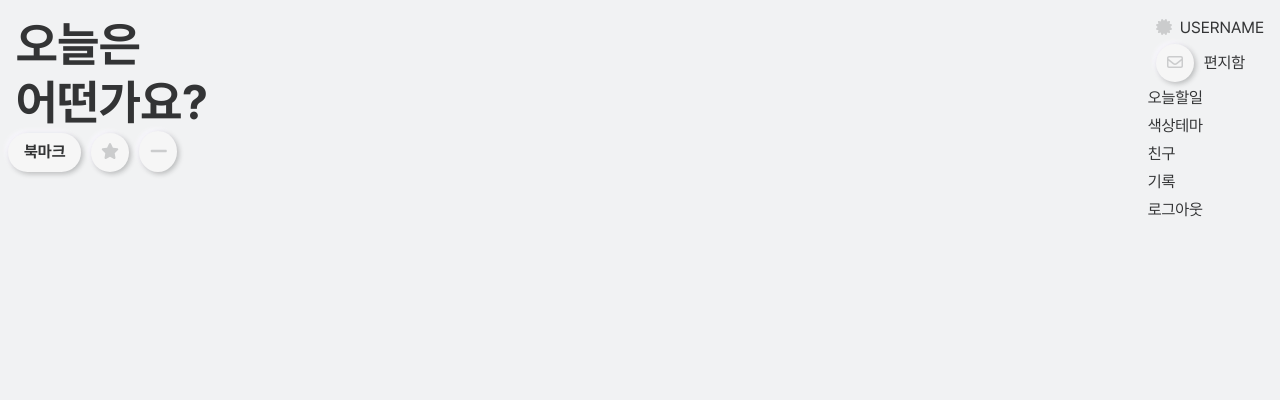
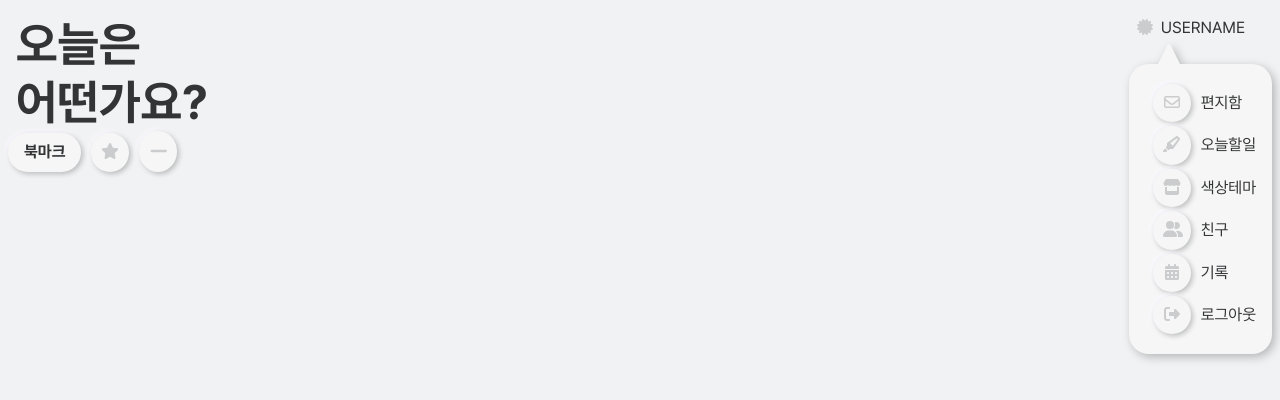
Before and after one commit to codestates-seb/seb40_main_029, a React (Create React App) app in the folder client/: page / in a window 1280 px wide. Both pictures are taken after a click on the element "USERNAME". Shown: the top 400 px of the page. Built offline with nearby package versions, Linux system fonts and the light colour scheme.

Commit message:
feat : nav 구현

```diff
--- a/client/src/components/nav/nav.css
+++ b/client/src/components/nav/nav.css
@@ -1,4 +1,5 @@
 li {
   list-style: none;
   margin: 4px 8px;
+  cursor: pointer;
 }
--- a/client/src/components/nav/nav.js
+++ b/client/src/components/nav/nav.js
@@ -4,11 +4,38 @@ import { FontAwesomeIcon } from '@fortawesome/react-fontawesome';
 import {
   faEnvelope
 } from '@fortawesome/free-regular-svg-icons';
+import {
+  faStore, faHighlighter, faUserGroup, faCalendarDays, faRightFromBracket
+} from '@fortawesome/free-solid-svg-icons';
 import './nav.css';
+
+const Bubble = styled.nav`
+  background-color: #F6F6F6;
+  padding: 16px 8px;
+  margin: 8px;
+  margin-top: 24px;
+  border-radius: 20px;
+  position: relative;
+  filter: drop-shadow(3px 3px 5px rgba(0, 0, 0, 0.25));
+
+  &:before {
+    content: '';
+    position: absolute;
+    top: -30px;
+    translate: calc(50%);
+    width: 2px;
+    background-color: transparent;
+    border-bottom: 30px solid #F6F6F6;
+    border-left: 15px solid transparent;
+    border-right: 15px solid transparent;
+    border-top: 10px solid transparent;
+    border-radius: 5px;
+  }
+`;
 
 const Nav = () => {
   return (
-    <nav>
+    <Bubble>
       <ul>
         <li>
           <Button size="circle">
@@ -16,13 +43,33 @@ const Nav = () => {
           </Button>
           편지함
         </li>
-        <li>오늘할일</li>
-        <li>색상테마</li>
-        <li>친구</li>
-        <li>기록</li>
-        <li>로그아웃</li>
+        <li>
+          <Button size="circle">
+            <FontAwesomeIcon icon={faHighlighter} />
+          </Button>
+          오늘할일</li>
+        <li>
+          <Button size="circle">
+            <FontAwesomeIcon icon={faStore} />
+          </Button>
+          색상테마</li>
+        <li>
+          <Button size="circle">
+            <FontAwesomeIcon icon={faUserGroup} />
+          </Button>
+          친구</li>
+        <li>
+          <Button size="circle">
+            <FontAwesomeIcon icon={faCalendarDays} />
+          </Button>
+          기록</li>
+        <li>
+          <Button size="circle">
+            <FontAwesomeIcon icon={faRightFromBracket} />
+          </Button>
+          로그아웃</li>
       </ul>
-    </nav>
+    </Bubble>
   )
 }
 
```
